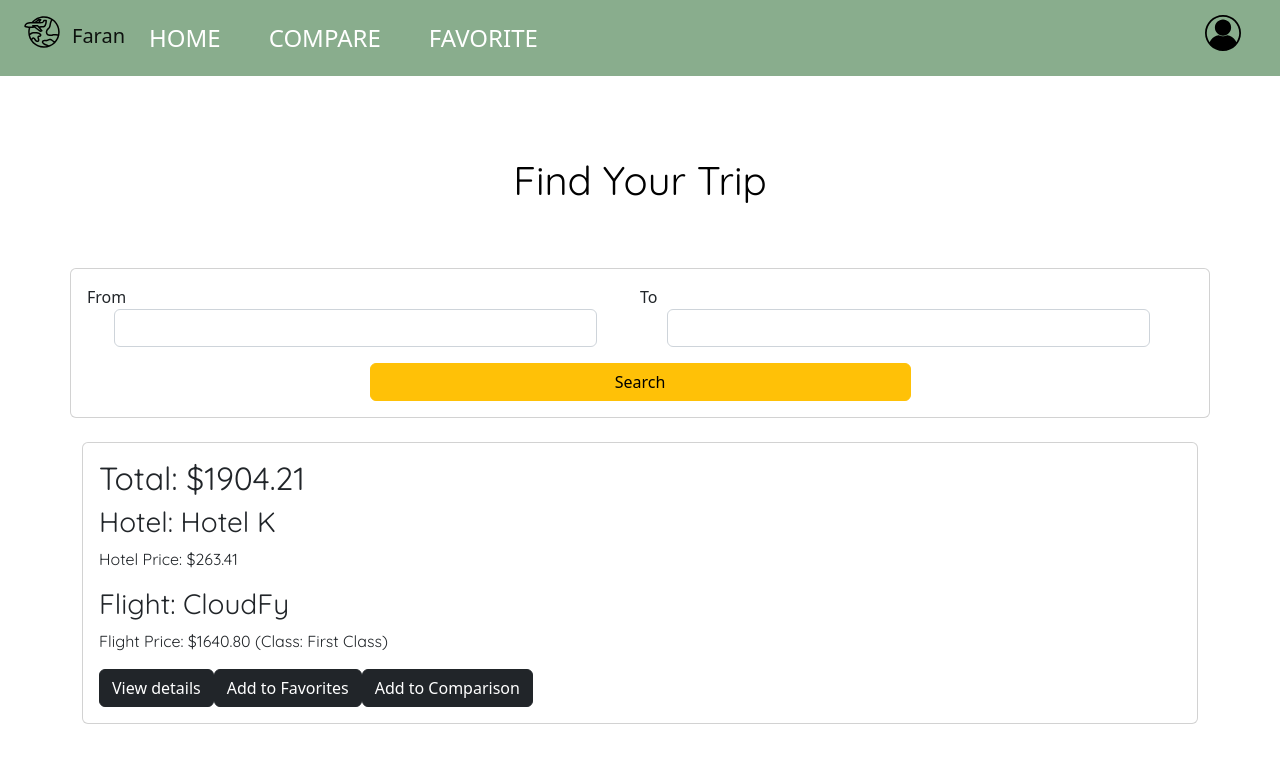
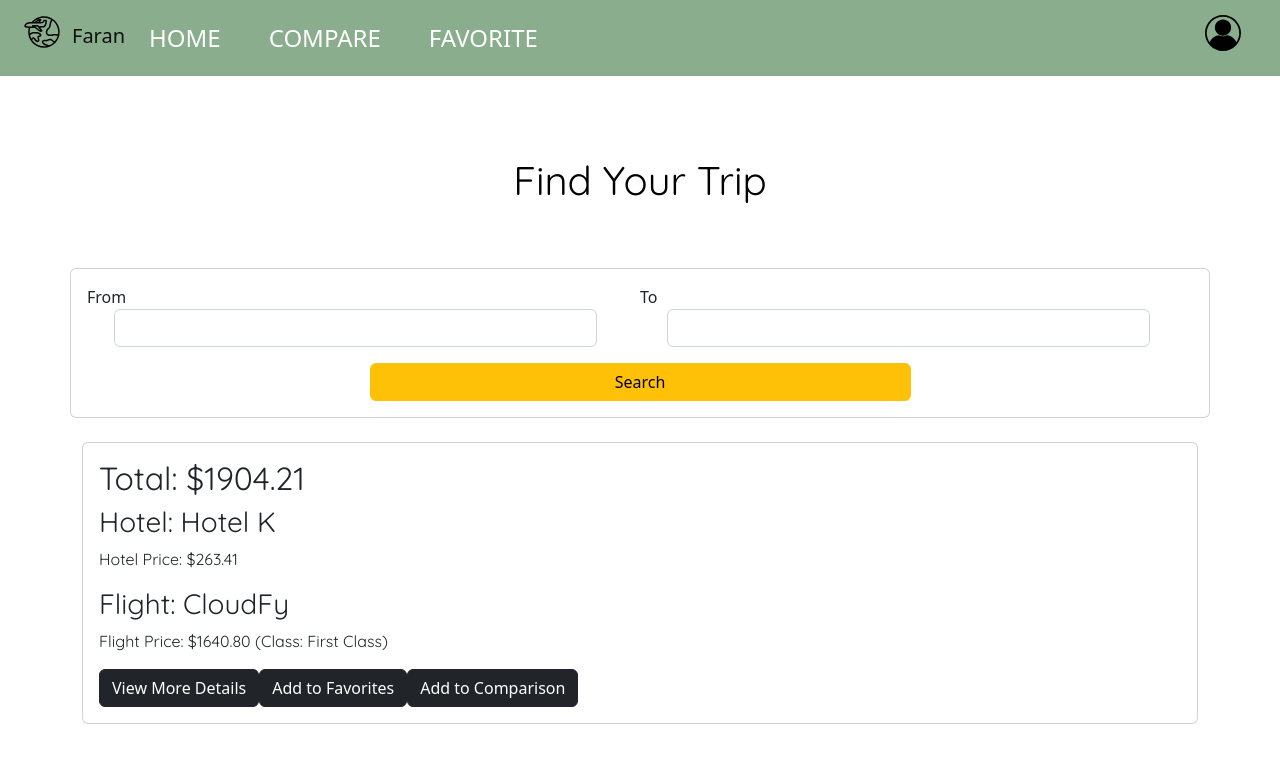
Before and after one commit to info340b-wi23/project-info340-group-bb4, a React (Create React App) app: page /search in a window 1280 px wide. Shown: the top 770 px of the page. Built offline with nearby package versions, Linux system fonts and the light colour scheme.

Commit message:
edited links to details page

```diff
--- a/src/components/App.js
+++ b/src/components/App.js
@@ -22,7 +22,7 @@ function App(props) {
 
       <main>
         {/* <Homepage/> */}
-        {/* <SearchDataTable/> */}
+        {/* added in routing, does not work on view details portions of the results */}
         <Routes>
           <Route path="/" element={<Homepage/>}/>
           {/* please click the search button to navigate to the filter function in searchDataTale */}
--- a/src/components/SearchDataTable.js
+++ b/src/components/SearchDataTable.js
@@ -1,4 +1,5 @@
 import React, { useState } from 'react';
+import { Link } from 'react-router-dom';
 
 const EXAMPLE_TRAVEL = [
   { date: '05/04/2023', from: 'Florianopolis (SC)', to: 'Salvador (BH)', hotel: 'Hotel K', hotelprice: '263.41', flight: 'CloudFy', flightprice: '1640.80', flightDur: '2.44', flightDist: '937.77', totalprice: '1904.21', class: 'First Class'},
@@ -70,7 +71,7 @@ function DestDataRow({ flight }) {
               <p class="card-text">Hotel Price: ${flight.hotelprice} </p>
               <h3 class="card-title">Flight: {flight.flight}</h3>
               <p class="card-text">Flight Price: ${flight.flightprice} (Class: {flight.class})</p>
-              <a class="btn btn-dark">View details</a>
+              <Link to="/details" type="button" className="btn btn-dark">View More Details</Link>
               <a class="btn btn-dark">Add to Favorites</a>
               <a class="btn btn-dark">Add to Comparison</a>
             </div>
--- a/src/components/TravelList.js
+++ b/src/components/TravelList.js
@@ -1,4 +1,5 @@
 import React from 'react';
+import { Link } from 'react-router-dom';
 
 export function DestCard(props) {
     const singleDest = props.single;
@@ -14,7 +15,7 @@ export function DestCard(props) {
                             <div className='col-sm'>
                                 <h2 className="card-title">{singleDest.name}</h2>
                                 <p className="card-text">{singleDest.description}</p>
-                                <a className="btn btn-dark" href="home-search-details.html">View details</a>
+                                <Link to="/details" type="button" className="btn btn-dark">View More Details</Link>
                             </div>
                         </div>
                     </div>
```
